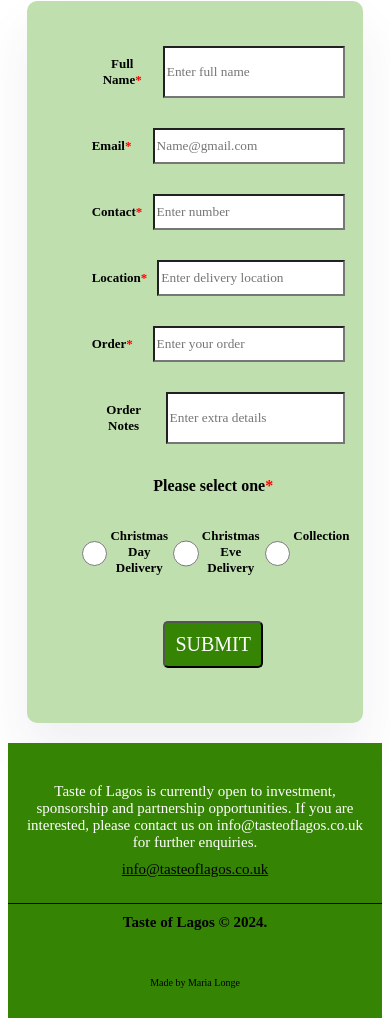
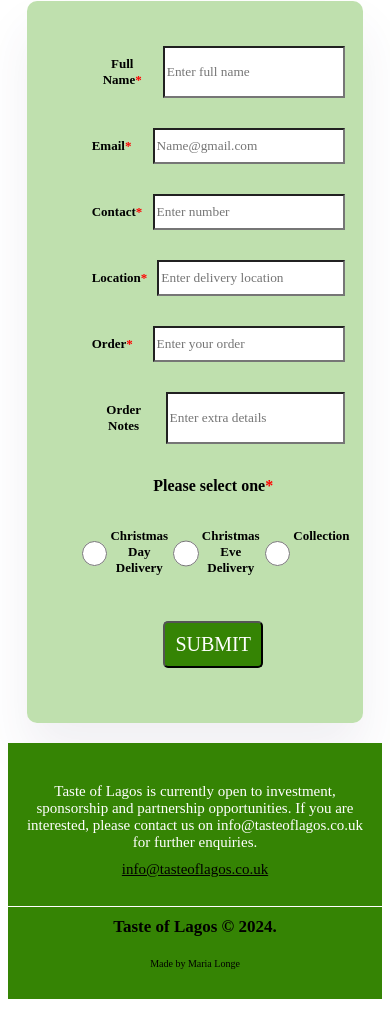
Before and after one commit to mariamayowa/Catering-Order-Form, a plain HTML site: page index.html in a window 390 px wide. Shown: the part 764-1790 px from the top of the page. Drawn offline with Linux system fonts and the light colour scheme.

```diff
--- a/index.html
+++ b/index.html
@@ -62,7 +62,7 @@
 
                           <div class="input-box">
                             <label class="details">Order Notes</label>
-                            <input type="text" name="Extra requests" placeholder="Enter extra details">
+                            <input type="text" name="Extra requests/query" placeholder="Enter extra details">
                           </div></br>
 
                           <label class="title">Please select one<span>*</span></label><br><br>
--- a/style.css
+++ b/style.css
@@ -183,9 +183,10 @@
   }
 
   h5 {
-    font-size: 15px;;
-    border-top: 1px solid #000000;
+    font-size: 17px;;
+    border-top: 1px solid #ffffff;
     padding: 10px;
+    margin-bottom: 0;
   }
 
   footer{
@@ -205,9 +206,17 @@
     background: #358404;
   }
 
+  @media screen and (max-width:767px){
 
+  }
 
+  @media screen and (min-width:767px) and (max-width:1023px){
 
+  }
+
+  @media screen and (min-width:1024px){
+
+  }
 
   @import url('https://fonts.googleapis.com/css?family=Molle:400i');
   body{
```
